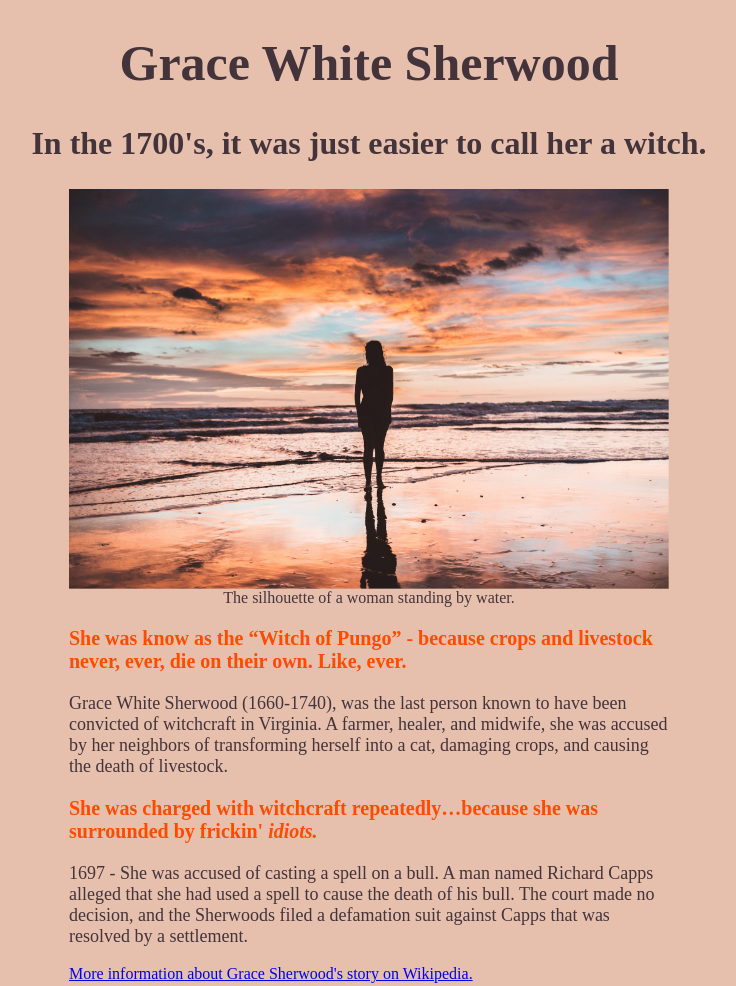
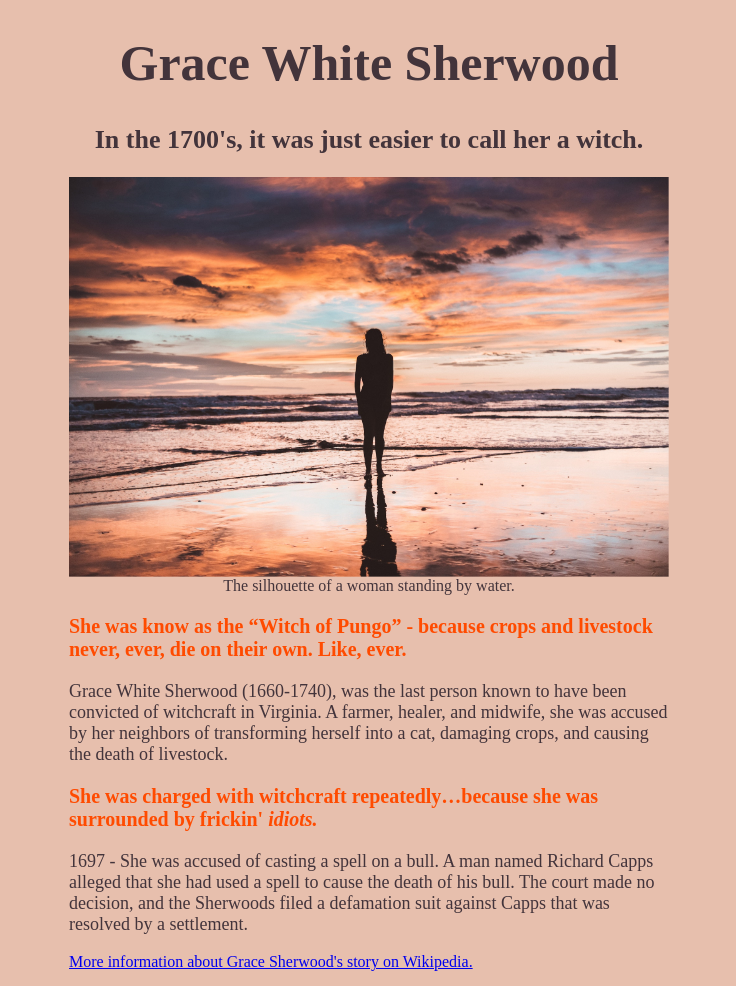
Before and after one commit to Victoria-Farr/coding-bunny-2023, a plain HTML site: page freecodecamp/tribute-page/index.html in a window 1280 px wide. Shown: the whole page, without its empty margins (271-1007 px from the left). Drawn offline with Linux system fonts and the light colour scheme; files whose address does not match are found by name; a web font is replaced by a local one.

Commit message:
changed <h2> sizing

```diff
--- a/freecodecamp/tribute-page/styles.css
+++ b/freecodecamp/tribute-page/styles.css
@@ -10,7 +10,7 @@ h1 {
 }
 
 h2 {
-    font-size: 32px;
+    font-size: 26px;
     text-align: center;
 }
 
```
